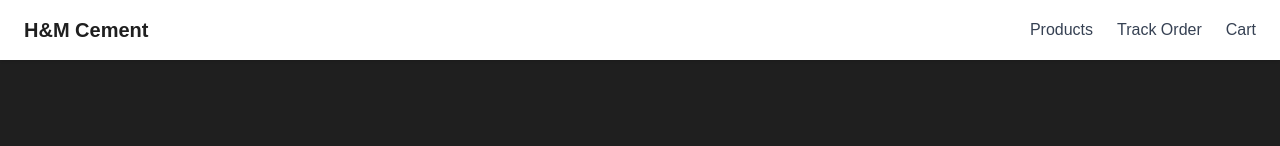
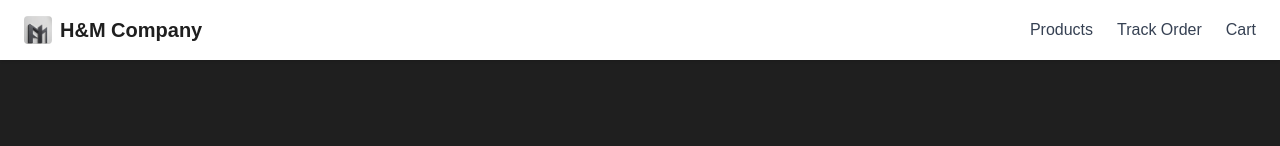
Before and after one commit to HadiKhan777/hmcement, a Next.js app: page / in a window 1280 px wide. Shown: the top 146 px of the page. Built offline with nearby package versions, Linux system fonts and the light colour scheme.

Commit message:
Added favicon and logo

```diff
--- a/src/app/layout.tsx
+++ b/src/app/layout.tsx
@@ -22,6 +22,9 @@ const geistMono = Geist_Mono({
 export const metadata: Metadata = {
   title: 'H&M Company',
   description: 'Affordable quality cement in Pakistan',
+   icons: {
+    icon: 'favicon.png',
+  },
 }
 
 export default function RootLayout({
--- a/src/components/Navbar.tsx
+++ b/src/components/Navbar.tsx
@@ -1,6 +1,7 @@
 'use client'
 
 import Link from 'next/link'
+import Image from 'next/image'
 import { useCart } from '@/context/CartContext'
 
 export default function Navbar() {
@@ -9,8 +10,15 @@ export default function Navbar() {
 
   return (
     <nav className="bg-white shadow px-6 py-4 flex justify-between items-center sticky top-0 z-50">
-      <Link href="/" className="text-xl font-bold text-[#1f1f1f]">
-        H&M Cement
+      <Link href="/" className="flex items-center gap-2 text-xl font-bold text-[#1f1f1f] no-underline">
+       <Image
+          src="/favicon.png"
+          alt="H&M Logo"
+          width={28}
+          height={28}
+          className="rounded-sm"
+        />
+        H&M Company
       </Link>
       <div className="flex gap-6 items-center">
         <Link href="/products" className="text-gray-700 hover:underline">
```
Also changed, not shown: public/favicon.png (added).
